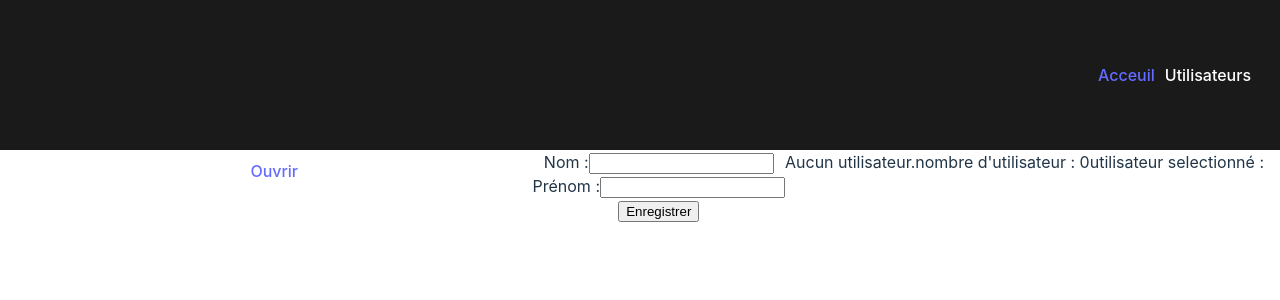
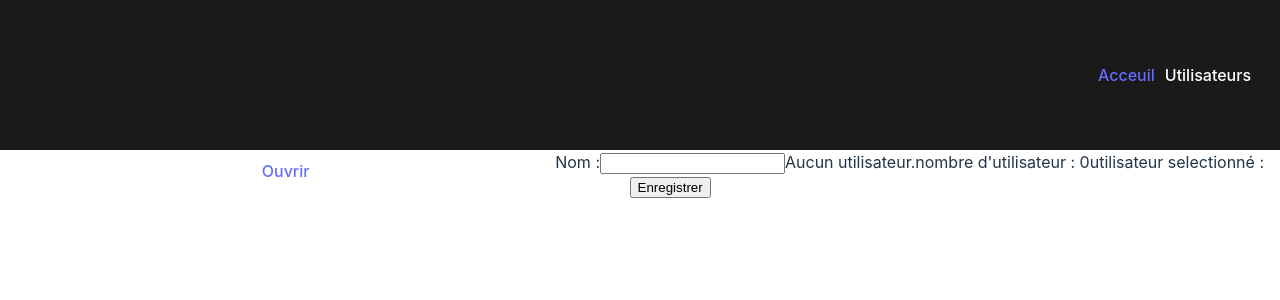
Before and after one commit to Brasero/fsd43-semaine-2-react, a React (Vite) app: page /user in a window 1280 px wide. Shown: the top 300 px of the page. Built offline with nearby package versions, Linux system fonts and the light colour scheme.

Commit message:
retrait du champ prenom

```diff
--- a/src/component/UserForm/formConfig.js
+++ b/src/component/UserForm/formConfig.js
@@ -9,17 +9,6 @@ const config = {
             minLength: 2,
             maxLength: 10
         }
-    },
-    surname: {
-        type: 'text',
-        name: 'surname',
-        label: 'Prénom',
-        rules: {
-            required: true,
-            pattern: /^[a-zA-z]{1}[a-zA-Z ]*$/,
-            minLength: 2,
-            maxLength: 25
-        }
     }
 }
 
```
